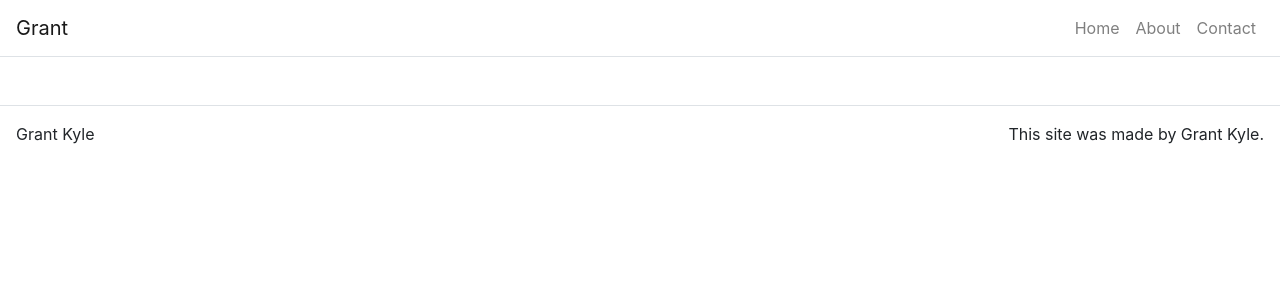
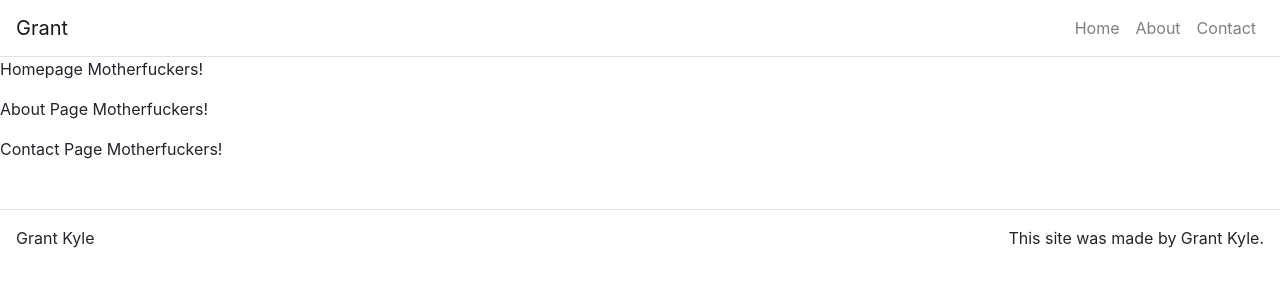
Before and after one commit to grantkyle/React_Portfolio, a React (Create React App) app: page / in a window 1280 px wide. Shown: the top 300 px of the page. Built offline with nearby package versions, Linux system fonts and the light colour scheme.

Commit message:
routing for about and contact

```diff
--- a/src/App.js
+++ b/src/App.js
@@ -6,6 +6,9 @@
 import './App.css';
 
 import Footer from './components/Footer';
+import HomePage from './pages/HomePage';
+import AboutPage from './pages/AboutPage';
+import ContactPage from './pages/ContactPage';
 
 class App extends React.Component {
 
@@ -47,9 +50,14 @@
             <Link className="nav-link" to="/">Home</Link>
             <Link className="nav-link" to="/about">About</Link>
             <Link className="nav-link" to="/contact">Contact</Link>
+
+
             </Nav>
           </Navbar.Collapse>
         </Navbar>
+        <Route path="/" exact render={() => <HomePage title={this.state.home.title} subTitle={this.state.home.subTitle} text={this.state.home.text} />} />
+        <Route path="/" exact render={() => <AboutPage title={this.state.home.title}/> } />
+        <Route path="/" exact render={() => <ContactPage title={this.state.home.title}/> } />
 
         <Footer />
 
--- /dev/null
+++ b/src/pages/AboutPage.js
@@ -0,0 +1,11 @@
+import React from 'react';
+
+function AboutPage (props) {
+
+    return(
+    <p>About Page Motherfuckers!</p>
+    );
+
+}
+
+export default AboutPage;
--- /dev/null
+++ b/src/pages/ContactPage.js
@@ -0,0 +1,11 @@
+import React from 'react';
+
+function ContactPage (props) {
+
+    return(
+    <p>Contact Page Motherfuckers!</p>
+    );
+
+}
+
+export default ContactPage;
--- /dev/null
+++ b/src/pages/HomePage.js
@@ -0,0 +1,11 @@
+import React from 'react';
+
+function HomePage (props) {
+
+    return(
+    <p>Homepage Motherfuckers!</p>
+    );
+
+}
+
+export default HomePage;
```
